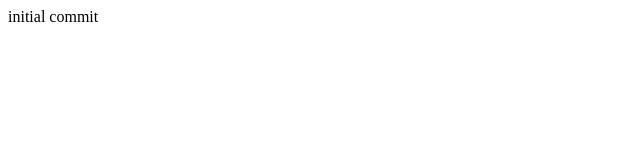
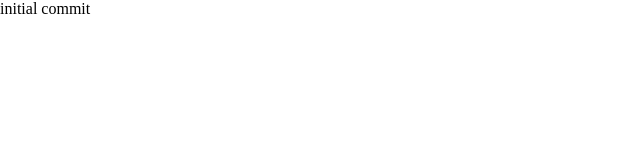
Before and after one commit to symon261731/bocchi-the-rock, a React app: page / in a window 1280 px wide. Shown: the top 160 px of the page, without its empty margins (0-640 px from the left). Built offline with nearby package versions, Linux system fonts and the light colour scheme.

Commit message:
add scss loader

```diff
--- a/package.json
+++ b/package.json
@@ -4,7 +4,7 @@
   "description": "",
   "main": "index.js",
   "scripts": {
-    "dev": "webpack serve"
+    "start": "webpack serve"
   },
   "repository": {
     "type": "git",
@@ -22,8 +22,11 @@
     "@types/react": "^18.0.28",
     "@types/react-dom": "^18.0.11",
     "@types/webpack": "^5.28.0",
+    "css-loader": "^6.7.3",
     "html-webpack-plugin": "^5.5.0",
     "sass": "^1.58.3",
+    "sass-loader": "^13.2.0",
+    "style-loader": "^3.3.1",
     "ts-loader": "^9.4.2",
     "ts-node": "^10.9.1",
     "typescript": "^4.9.5",
--- a/public/index.html
+++ b/public/index.html
@@ -4,7 +4,7 @@
     <meta charset="UTF-8">
     <meta http-equiv="X-UA-Compatible" content="IE=edge">
     <meta name="viewport" content="width=device-width, initial-scale=1.0">
-    <title>hello there</title>
+    <title>Player</title>
 </head>
 <body>
     <noscript>You need to enable JavaScript to run this app.</noscript>
--- a/src/App.tsx
+++ b/src/app/App.tsx
@@ -1,5 +1,5 @@
 import React from 'react';
-
+import './styles/index.scss';
 
 const App = () => {
     return (<div>initial commit</div>)
--- /dev/null
+++ b/src/app/styles/index.scss
@@ -0,0 +1 @@
+@import './reset.scss'
--- /dev/null
+++ b/src/app/styles/reset.scss
@@ -0,0 +1,5 @@
+*,*::before,*::after{
+    margin: 0;
+    padding: 0;
+    box-sizing: border-box;
+}
--- a/src/index.tsx
+++ b/src/index.tsx
@@ -1,6 +1,6 @@
 import React from "react";
 import { createRoot } from "react-dom/client";
-import App from "./App";
+import App from "./app/App";
 
 const container = document.getElementById("app");
 const root = createRoot(container);
```
Also changed, not shown: src/app/styles/Theme/dark.scss (added), src/app/styles/Theme/normal.scss (added), src/app/styles/global.scss (added), 1 other file (tests, documents, lock files or other folders).
